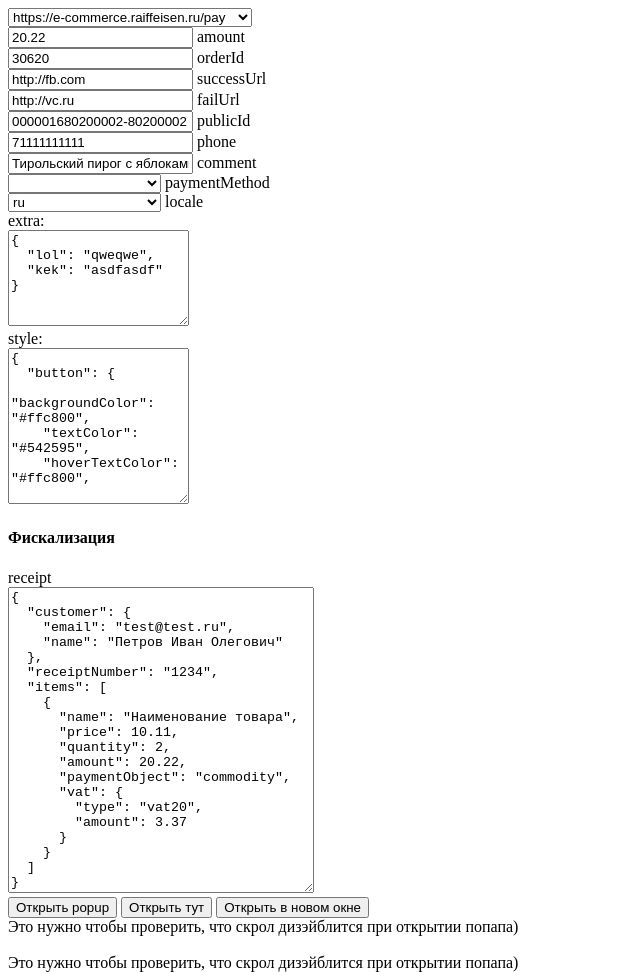
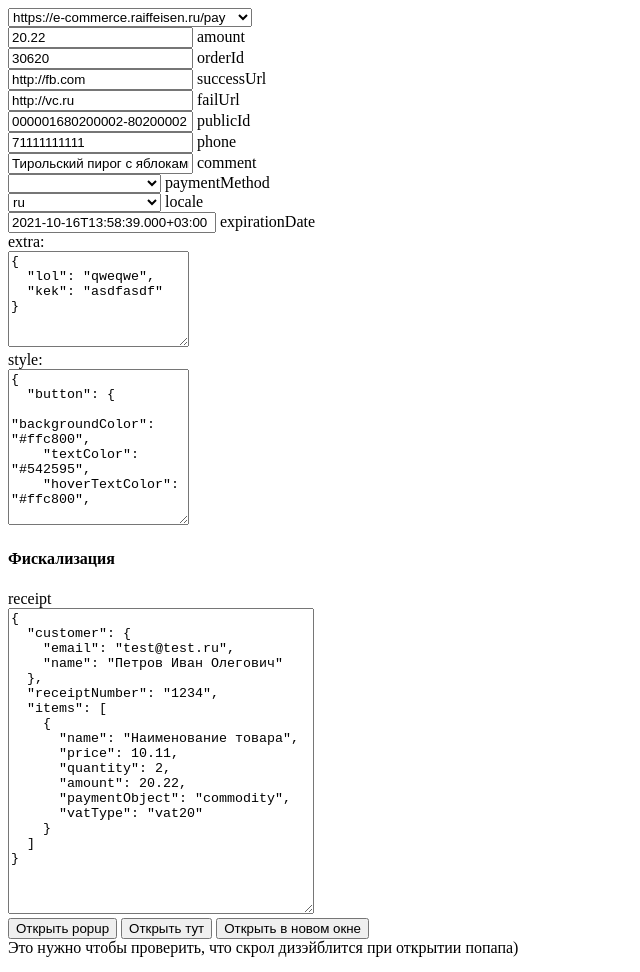
Before and after one commit to Raiffeisen-DGTL/ecom-sdk-javascript, a website with bundled scripts: page public/test.html in a window 1280 px wide. Shown: the top 972 px of the page, without its empty margins (0-640 px from the left). Built offline with nearby package versions, Linux system fonts and the light colour scheme.

Commit message:
add expiration date

```diff
--- a/public/test.html
+++ b/public/test.html
@@ -89,6 +89,10 @@
                     </option>
                 </select>
                 <label for="locale">locale</label>
+            </div>
+            <div>
+                <input name="expirationDate" id="expirationDate" value="2021-10-15T14:52:34.000+03:00" style="width: 200px;" />
+                <label for="expirationDate">expirationDate</label>
             </div>
             <div>
                 <label for="extra">extra:</label><br />
--- a/public/test.js
+++ b/public/test.js
@@ -26,7 +26,8 @@
         2
     );
 
-    document.getElementById('receipt').value = JSON.stringify({
+    document.getElementById('receipt').value = JSON.stringify(
+        {
             customer: {
                 email: 'test@test.ru',
                 name: 'Петров Иван Олегович'
@@ -38,14 +39,17 @@
                 quantity: 2,
                 amount: 20.22,
                 paymentObject: 'commodity',
-            vat: {
-                type: 'vat20',
-                amount: 3.37
-            }
+                vatType: 'vat20'
             }]
         },
         2,
-    2);
+        2
+    );
+
+    const today = new Date();
+    today.setDate(today.getDate() + 3);
+    const todayISOString = today.toISOString();
+    document.getElementById('expirationDate').value = `${todayISOString.slice(0, todayISOString.length - 1)}+03:00`;
 
     document.getElementById('orderId').value = Math.floor(Math.random() * 99999).toString().substr(0, 5);
 
@@ -62,7 +66,8 @@
             comment: document.getElementById('comment').value, // описание товара
             publicId: document.getElementById('publicId').value,
             paymentMethod: document.getElementById('paymentMethod').value,
-            locale: document.getElementById('locale').value
+            locale: document.getElementById('locale').value,
+            expirationDate: document.getElementById('expirationDate').value
         };
 
         result.extra = extraString ? JSON.parse(extraString) : '';
@@ -93,7 +98,8 @@
             style: paymentData.style,
             paymentMethod: paymentData.paymentMethod,
             locale: paymentData.locale,
-            receipt: paymentData.receipt
+            receipt: paymentData.receipt,
+            expirationDate: paymentData.expirationDate
         })
             .then(function (result) {
                 console.log('resolve', result);
@@ -120,7 +126,8 @@
             style: paymentData.style,
             paymentMethod: paymentData.paymentMethod,
             locale: paymentData.locale,
-            receipt: paymentData.receipt
+            receipt: paymentData.receipt,
+            expirationDate: paymentData.expirationDate
         });
     });
 
@@ -141,7 +148,8 @@
             style: paymentData.style,
             paymentMethod: paymentData.paymentMethod,
             locale: paymentData.locale,
-            receipt: paymentData.receipt
+            receipt: paymentData.receipt,
+            expirationDate: paymentData.expirationDate
         });
     });
 })();
```
Lines whose indentation alone changed are shown as unchanged.
